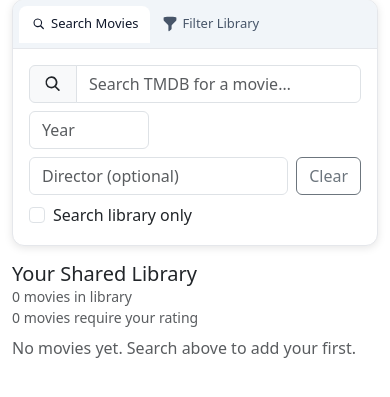
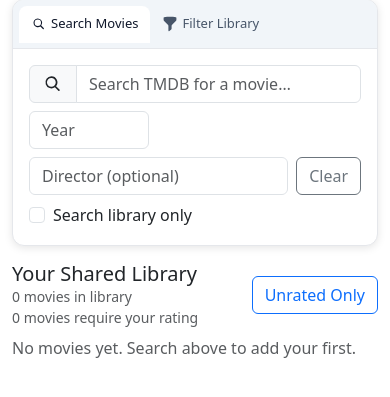
Before and after one commit to AlexIbby/ourmovieapp, a Flask app: page / in a window 390 px wide. Shown: the part 105-502 px from the top of the page. Run offline with Flask 3, Linux system fonts and the light colour scheme; a user stored in the database is signed in; data that the repository does not hold is empty; some libraries are stand-ins or nearby versions.

Commit message:
mobile fixes

```diff
--- a/movie_app/routes/movies.py
+++ b/movie_app/routes/movies.py
@@ -39,6 +39,7 @@ def list_movies():
     year_to = request.args.get("year_to")
     tag_filter = request.args.get("tags")
     min_rating = request.args.get("min_rating")
+    unrated_only = (request.args.get("unrated") or "").lower() in ("1", "true", "yes", "on")
 
     # Parse filters
     genres = []
@@ -89,6 +90,11 @@ def list_movies():
         # Use subquery to get movie IDs that have ratings >= min_rating
         rating_movie_ids = db.session.query(Review.movie_id).filter(Review.rating >= min_rating_val).subquery()
         query = query.filter(Movie.id.in_(db.session.query(rating_movie_ids.c.movie_id)))
+
+    if unrated_only:
+        # Exclude movies that current user has rated
+        rated_ids_sq = db.session.query(Review.movie_id).filter(Review.user_id == current_user.id).subquery()
+        query = query.filter(~Movie.id.in_(db.session.query(rated_ids_sq.c.movie_id)))
 
     # Get all matching movies (we'll do genre filtering in Python)
     all_movies = query.all()
--- a/movie_app/static/css/app.css
+++ b/movie_app/static/css/app.css
@@ -1254,6 +1254,27 @@ html[data-bs-theme="dark"] #deleteModal .alert-warning {
   color: #fff3cd;
 }
 
+/*
+  iOS Safari zooms the page when focusing inputs with font-size < 16px.
+  Ensure a minimum 16px font-size for form controls on small screens.
+  This prevents the unwanted zoom without impacting desktop layout.
+*/
+@media (max-width: 768px) {
+  .tag-input,
+  .filter-input,
+  .filter-select,
+  input[type="text"],
+  input[type="search"],
+  input[type="email"],
+  input[type="number"],
+  input[type="password"],
+  input[type="tel"],
+  textarea,
+  select {
+    font-size: 16px;
+  }
+}
+
 html[data-bs-theme="dark"] #deleteModal .text-warning-emphasis {
   color: #ffda6a !important;
 }
--- a/movie_app/static/js/app.js
+++ b/movie_app/static/js/app.js
@@ -1044,10 +1044,13 @@
       if (result.ok) {
         updateAnimatedStarReadout(movieId, rating);
         showToast("Rating saved", "success");
-        // Do not reload the entire library here; only this card needs updating.
-        // Re-rendering the whole grid causes every star widget to re-init and animate.
-        // But refresh the stats to show updated unrated count
-        loadLibraryStats();
+        // If filtering by unrated, refresh the list to remove this movie
+        if (typeof currentFilters !== 'undefined' && currentFilters.unrated === 'true') {
+          await loadLibrary(1);
+        } else {
+          // Otherwise just refresh the stats
+          loadLibraryStats();
+        }
       } else {
         showToast(result.error || "Failed to save rating", "danger");
       }
@@ -1122,6 +1125,7 @@
     });
 
     // Touch support: show preview as finger slides across stars
+    let lastChosen = 0;
     const handleTouch = (ev) => {
       if (!ev.touches || ev.touches.length === 0) return;
       const touch = ev.touches[0];
@@ -1135,13 +1139,32 @@
           chosen = Math.max(chosen, i + 1);
         }
       });
-      if (chosen > 0) setPreview(chosen);
+      if (chosen > 0) {
+        lastChosen = chosen;
+        setPreview(chosen);
+      }
       // Prevent page scroll while scrubbing rating on touch
       ev.preventDefault();
     };
     starsContainer.addEventListener('touchstart', handleTouch, { passive: false });
     starsContainer.addEventListener('touchmove', handleTouch, { passive: false });
-    starsContainer.addEventListener('touchend', clearPreview);
+    starsContainer.addEventListener('touchend', (ev) => {
+      // Commit the last chosen star as the selection on touchend
+      if (lastChosen > 0) {
+        const inputs = Array.from(starsContainer.querySelectorAll('.rating__input'));
+        const input = inputs[lastChosen - 1];
+        if (input) {
+          // Mark checked and dispatch change so save occurs
+          const prevChecked = input.checked;
+          input.checked = true;
+          if (!prevChecked) {
+            input.dispatchEvent(new Event('change', { bubbles: true }));
+          }
+        }
+      }
+      clearPreview();
+      lastChosen = 0;
+    }, { passive: false });
   }
 
   // Call after library renders
@@ -1246,6 +1269,7 @@
   const ratingFilter = document.getElementById('ratingFilter');
   const applyFiltersBtn = document.getElementById('applyFilters');
   const clearFiltersBtn = document.getElementById('clearFilters');
+  const unratedFilterBtn = document.getElementById('unratedFilterBtn');
 
   // Genre checklist elements
   const genreChecklist = document.getElementById('genreChecklist');
@@ -1433,6 +1457,11 @@
       filters.min_rating = ratingFilter.value;
     }
 
+    // Preserve unrated toggle if active
+    if (currentFilters.unrated === 'true') {
+      filters.unrated = 'true';
+    }
+
     currentFilters = filters;
 
     // Update URL params for bookmarkability
@@ -1445,6 +1474,9 @@
 
     // Reload library with filters
     await loadLibrary(1);
+
+    // Sync unrated button UI
+    updateUnratedButtonState();
   }
 
   // Clear all filters
@@ -1466,6 +1498,9 @@
     window.history.replaceState({}, '', url);
 
     loadLibrary(1);
+
+    // Sync unrated button UI
+    updateUnratedButtonState();
   }
 
   // Load filters from URL on page load
@@ -1503,6 +1538,17 @@
     if (url.searchParams.get('min_rating') && ratingFilter) {
       ratingFilter.value = url.searchParams.get('min_rating');
     }
+
+    // Unrated toggle
+    if (url.searchParams.get('unrated')) {
+      const val = (url.searchParams.get('unrated') || '').toLowerCase();
+      if (['1','true','yes','on'].includes(val)) {
+        currentFilters.unrated = 'true';
+      }
+    }
+
+    // Sync unrated button UI
+    updateUnratedButtonState();
   }
 
   // Update loadLibrary to use filters
@@ -1544,6 +1590,37 @@
     clearFiltersBtn.addEventListener('click', clearFilters);
   }
 
+  // Unrated-only toggle
+  function updateUnratedButtonState() {
+    if (!unratedFilterBtn) return;
+    const active = currentFilters.unrated === 'true';
+    unratedFilterBtn.classList.toggle('btn-primary', active);
+    unratedFilterBtn.classList.toggle('btn-outline-primary', !active);
+    unratedFilterBtn.setAttribute('aria-pressed', active ? 'true' : 'false');
+  }
+
+  if (unratedFilterBtn) {
+    unratedFilterBtn.addEventListener('click', async () => {
+      const active = currentFilters.unrated === 'true';
+      // Toggle
+      if (active) {
+        delete currentFilters.unrated;
+      } else {
+        currentFilters.unrated = 'true';
+      }
+      // Update URL
+      const url = new URL(window.location);
+      url.search = '';
+      Object.keys(currentFilters).forEach(key => {
+        url.searchParams.set(key, currentFilters[key]);
+      });
+      window.history.replaceState({}, '', url);
+      // Refresh
+      updateUnratedButtonState();
+      await loadLibrary(1);
+    });
+  }
+
   // Load filters from URL on initial page load
   loadFiltersFromURL();
 
--- a/movie_app/templates/dashboard.html
+++ b/movie_app/templates/dashboard.html
@@ -116,6 +116,11 @@
       <span id="unratedMoviesText">Loading...</span>
     </div>
   </div>
+  <div class="d-flex align-items-center gap-2">
+    <button id="unratedFilterBtn" class="btn btn-outline-primary" type="button" aria-pressed="false">
+      Unrated Only
+    </button>
+  </div>
 </div>
 <div id="libraryGrid" class="row g-3"></div>
 
```
